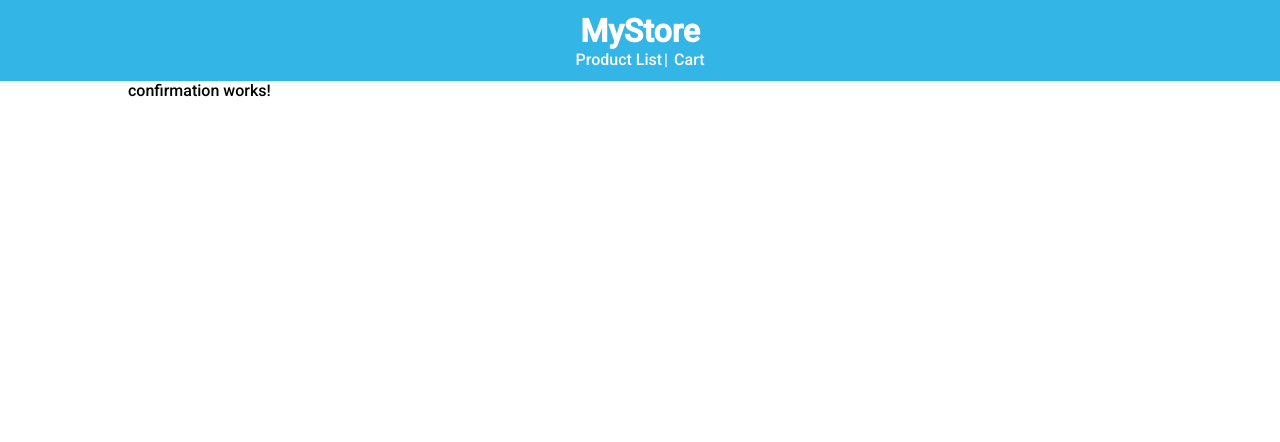
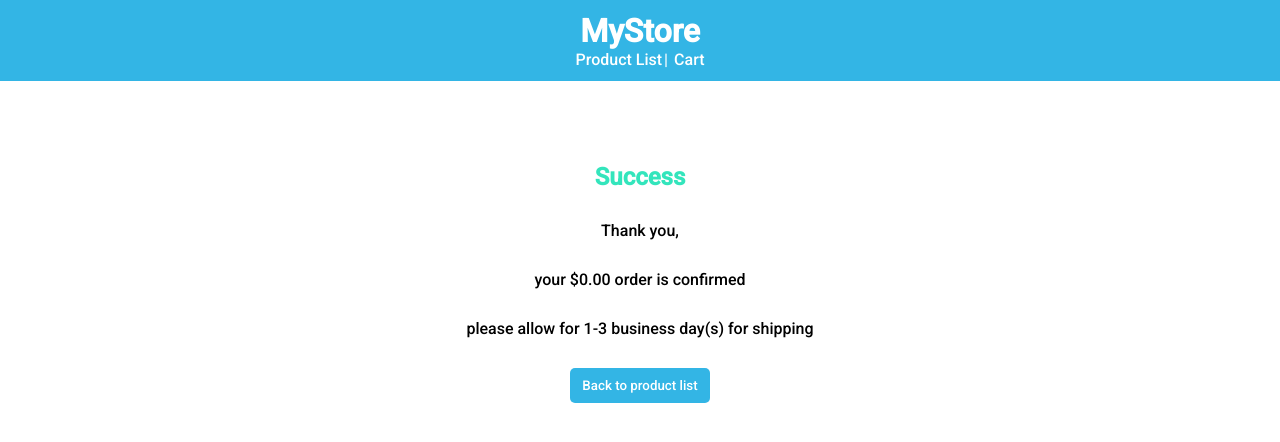
Before and after one commit to EkramyL/myStore-angular-udacity, an Angular app: page /confirmation in a window 1280 px wide. Shown: the top 442 px of the page. Built offline with nearby package versions, Linux system fonts and the light colour scheme.

Commit message:
Add dynamic data to confirmation, update readme

```diff
--- a/src/app/components/confirmation/confirmation.component.css
+++ b/src/app/components/confirmation/confirmation.component.css
@@ -0,0 +1,31 @@
+.confirmation-container {
+  display: flex;
+  align-items: center;
+  justify-content: center;
+  margin-top: 8%;
+}
+
+.confirmation-items {
+  display: flex;
+  flex-direction: column;
+  align-items: center;
+}
+
+.confirmation-header {
+  color: #33e5bc;
+}
+
+.confirmation-item p,
+.btn-back,
+h2 {
+  margin-bottom: 30px;
+}
+
+.btn-back {
+  width: 140px;
+  background-color: #33b5e5;
+  color: #fff;
+  padding: 10px 0;
+  border-radius: 5px;
+  cursor: pointer;
+}
--- a/src/app/components/confirmation/confirmation.component.html
+++ b/src/app/components/confirmation/confirmation.component.html
@@ -1 +1,13 @@
-<p>confirmation works!</p>
+<div class="confirmation-container">
+  <div class="confirmation-item">
+    <div class="confirmation-items">
+      <div class="confirmation-header">
+        <h2>Success</h2>
+      </div>
+      <p>Thank you, {{ cartDetail.name }}</p>
+      <p>your {{ cartDetail.totalPrice | currency }} order is confirmed</p>
+      <p>please allow for 1-3 business day(s) for shipping</p>
+      <button class="btn-back" routerLink="/">Back to product list</button>
+    </div>
+  </div>
+</div>
--- a/src/app/components/confirmation/confirmation.component.ts
+++ b/src/app/components/confirmation/confirmation.component.ts
@@ -1,15 +1,19 @@
 import { Component, OnInit } from '@angular/core';
+import { CartService } from 'src/app/services/cart.service';
 
 @Component({
   selector: 'app-confirmation',
   templateUrl: './confirmation.component.html',
-  styleUrls: ['./confirmation.component.css']
+  styleUrls: ['./confirmation.component.css'],
 })
 export class ConfirmationComponent implements OnInit {
-
-  constructor() { }
+  cartDetail = {
+    name: '',
+    totalPrice: 0,
+  };
+  constructor(private cartService: CartService) {}
 
   ngOnInit(): void {
+    this.cartDetail = this.cartService.getCartInfo();
   }
-
 }
--- a/src/app/layout/header/header.component.css
+++ b/src/app/layout/header/header.component.css
@@ -10,3 +10,19 @@ a {
   text-decoration: none;
   margin: 0 2px 0 2px;
 }
+
+.cartNumber {
+  position: relative;
+  width: 10px;
+  top: -8px;
+  left: -8px;
+  height: 10px;
+  padding: 2px 6px;
+  border-radius: 50%;
+  background-color: rgb(224, 114, 114);
+  color: #fff;
+  font-size: smaller;
+}
+.cart {
+  position: absolute;
+}
--- a/src/app/layout/header/header.component.html
+++ b/src/app/layout/header/header.component.html
@@ -2,5 +2,5 @@
   <h1>MyStore</h1>
   <a routerLink="/"> Product List</a>
   <span class="devider">|</span>
-  <a routerLink="/cart"> Cart</a>
+  <a routerLink="/cart"> Cart </a>
 </div>
--- a/src/app/layout/header/header.component.ts
+++ b/src/app/layout/header/header.component.ts
@@ -3,13 +3,10 @@ import { Component, OnInit } from '@angular/core';
 @Component({
   selector: 'app-header',
   templateUrl: './header.component.html',
-  styleUrls: ['./header.component.css']
+  styleUrls: ['./header.component.css'],
 })
 export class HeaderComponent implements OnInit {
+  constructor() {}
 
-  constructor() { }
-
-  ngOnInit(): void {
-  }
-
+  ngOnInit(): void {}
 }
--- a/src/app/services/cart.service.ts
+++ b/src/app/services/cart.service.ts
@@ -55,4 +55,8 @@ export class CartService {
   getCartInfo() {
     return this.cartDetail;
   }
+
+  getCartCount(): number {
+    return this.cartItems.length;
+  }
 }
```
Also changed, not shown: 1 other file (tests, documents, lock files or other folders).
